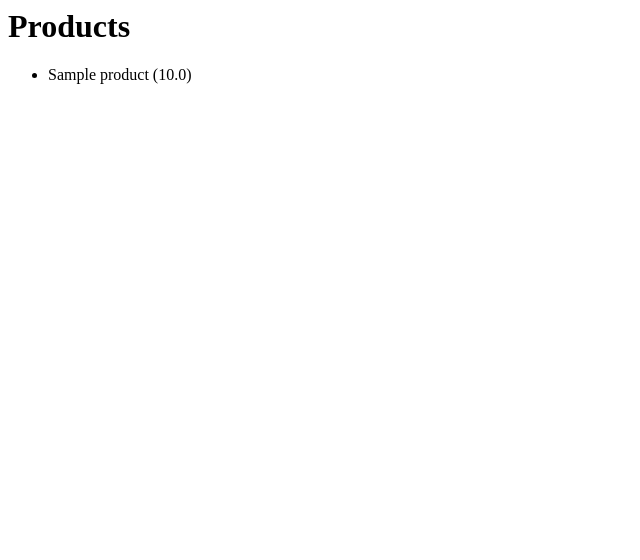
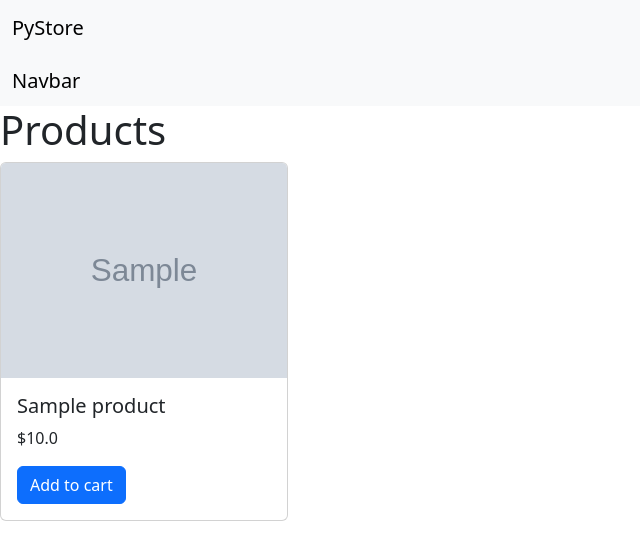
Before and after one commit to david-levi-programmer/Python-Made-Website, a Django app: page /products/ in a window 1280 px wide. Shown: the top 560 px of the page, without its empty margins (0-640 px from the left). Run offline with Django 5.2, Linux system fonts and the light colour scheme; tables that the repository leaves empty hold one stand-in row (values such as "Sample post"); grey boxes marked "Sample" are stand-in pictures.

Commit message:
Giving the site the beginnings of a look

```diff
--- /dev/null
+++ b/Website/products/templates/base.html
@@ -0,0 +1,31 @@
+<!doctype html>
+<html lang="en">
+<head>
+    <meta charset="utf-8">
+    <meta name="viewport" content="width=device-width, initial-scale=1">
+    <title>Bootstrap demo</title>
+    <link href="https://cdn.jsdelivr.net/npm/bootstrap@5.3.2/dist/css/bootstrap.min.css" rel="stylesheet"
+          integrity="sha384-T3c6CoIi6uLrA9TneNEoa7RxnatzjcDSCmG1MXxSR1GAsXEV/Dwwykc2MPK8M2HN" crossorigin="anonymous">
+</head>
+<body><!-- As a link -->
+<nav class="navbar bg-body-tertiary">
+    <div class="container-fluid">
+        <a class="navbar-brand" href="#">PyStore</a>
+    </div>
+</nav>
+
+<!-- As a heading -->
+<nav class="navbar bg-body-tertiary">
+    <div class="container-fluid">
+        <span class="navbar-brand mb-0 h1">Navbar</span>
+    </div>
+</nav>
+<div>
+    {% block content %}
+    {% endblock %}
+</div>
+<script src="https://cdn.jsdelivr.net/npm/bootstrap@5.3.2/dist/js/bootstrap.bundle.min.js"
+        integrity="sha384-C6RzsynM9kWDrMNeT87bh95OGNyZPhcTNXj1NW7RuBCsyN/o0jlpcV8Qyq46cDfL"
+        crossorigin="anonymous"></script>
+</body>
+</html>
--- a/Website/products/templates/index.html
+++ b/Website/products/templates/index.html
@@ -1,6 +1,19 @@
+{% extends 'base.html' %}
+
+{% block content %}
 <h1>Products</h1>
-<ul>
+<div class="row">
     {% for product in products %}
-    <li>{{ product.name }} ({{ product.price }})</li>
+        <div class="col">
+            <div class="card" style="width: 18rem;">
+                <img src="{{ product.image_url }}" class="card-img-top" alt="...">
+                <div class="card-body">
+                    <h5 class="card-title">{{ product.name }}</h5>
+                    <p class="card-text">${{ product.price }}</p>
+                    <a href="#" class="btn btn-primary">Add to cart</a>
+                </div>
+            </div>
+        </div>
     {% endfor %}
-</ul>
+</div>
+{% endblock %}
```
